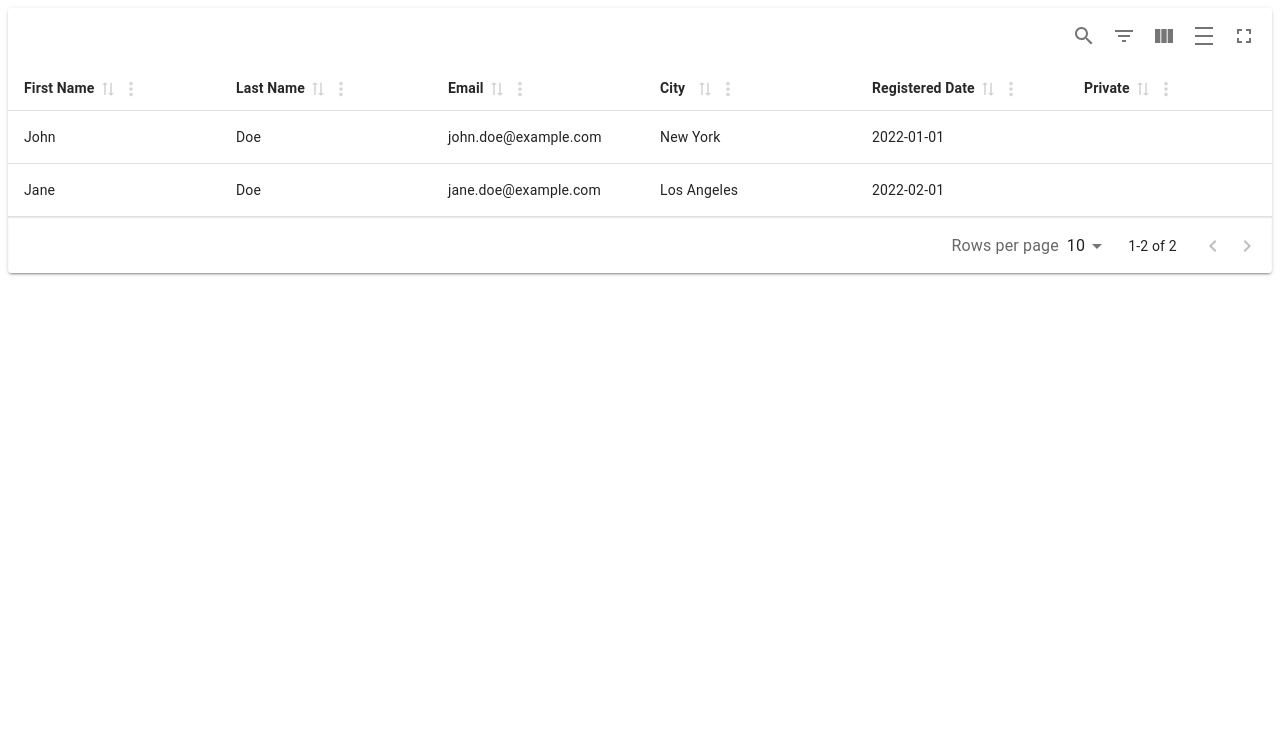
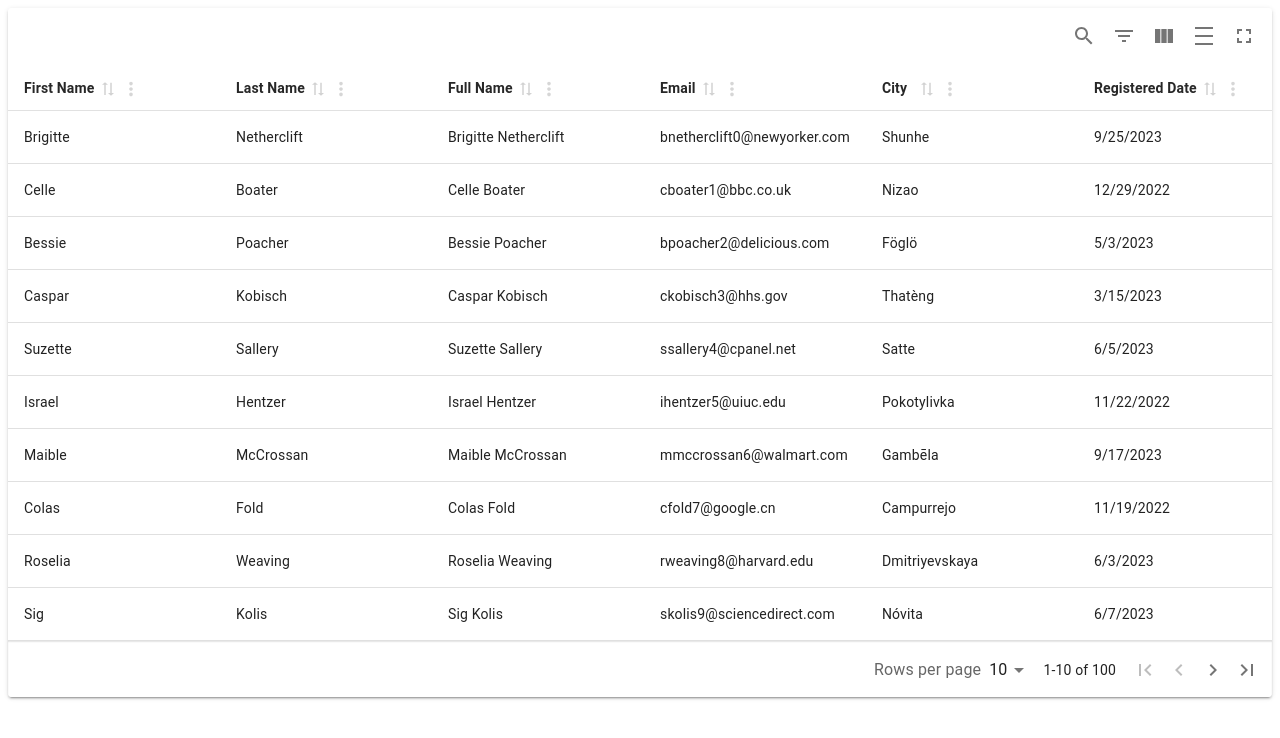
Before and after one commit to JCPenne/ioc-tech-assessment, a React (Vite) app: page / in a window 1280 px wide. Shown: the top 738 px of the page. Built offline with nearby package versions, Linux system fonts and the light colour scheme; data requests are answered from the project's data file.

Commit message:
create basic fetch from json server, concatenate full name field and display is_private as string

```diff
--- a/src/components/UserTable.tsx
+++ b/src/components/UserTable.tsx
@@ -1,26 +1,6 @@
 import { MaterialReactTable, type MRT_ColumnDef } from 'material-react-table';
 import { User } from '../interfaces';
-
-const dummyusers = [
-  {
-    id: 1,
-    first_name: 'John',
-    last_name: 'Doe',
-    email: 'john.doe@example.com',
-    city: 'New York',
-    registered_date: '2022-01-01',
-    is_private: false,
-  },
-  {
-    id: 2,
-    first_name: 'Jane',
-    last_name: 'Doe',
-    email: 'jane.doe@example.com',
-    city: 'Los Angeles',
-    registered_date: '2022-02-01',
-    is_private: true,
-  },
-];
+import { useEffect, useState } from 'react';
 
 const columns: MRT_ColumnDef<User>[] = [
   {
@@ -30,6 +10,10 @@ const columns: MRT_ColumnDef<User>[] = [
   {
     accessorKey: 'last_name',
     header: 'Last Name',
+  },
+  {
+    accessorFn: row => `${row.first_name} ${row.last_name}`,
+    header: 'Full Name',
   },
   {
     accessorKey: 'email',
@@ -44,15 +28,23 @@ const columns: MRT_ColumnDef<User>[] = [
     header: 'Registered Date',
   },
   {
-    accessorKey: 'is_private',
+    accessorFn: row => `${row.is_private.toString()}`,
     header: 'Private',
   },
 ];
 
 export default function UserTable() {
+  const [data, setData] = useState<User[]>([]);
+
+  useEffect(() => {
+    fetch('http://localhost:3000/users')
+      .then(res => res.json())
+      .then(data => setData(data));
+  }, []);
+
   return (
     <MaterialReactTable
-      data={dummyusers}
+      data={data}
       columns={columns}
     />
   );
```
